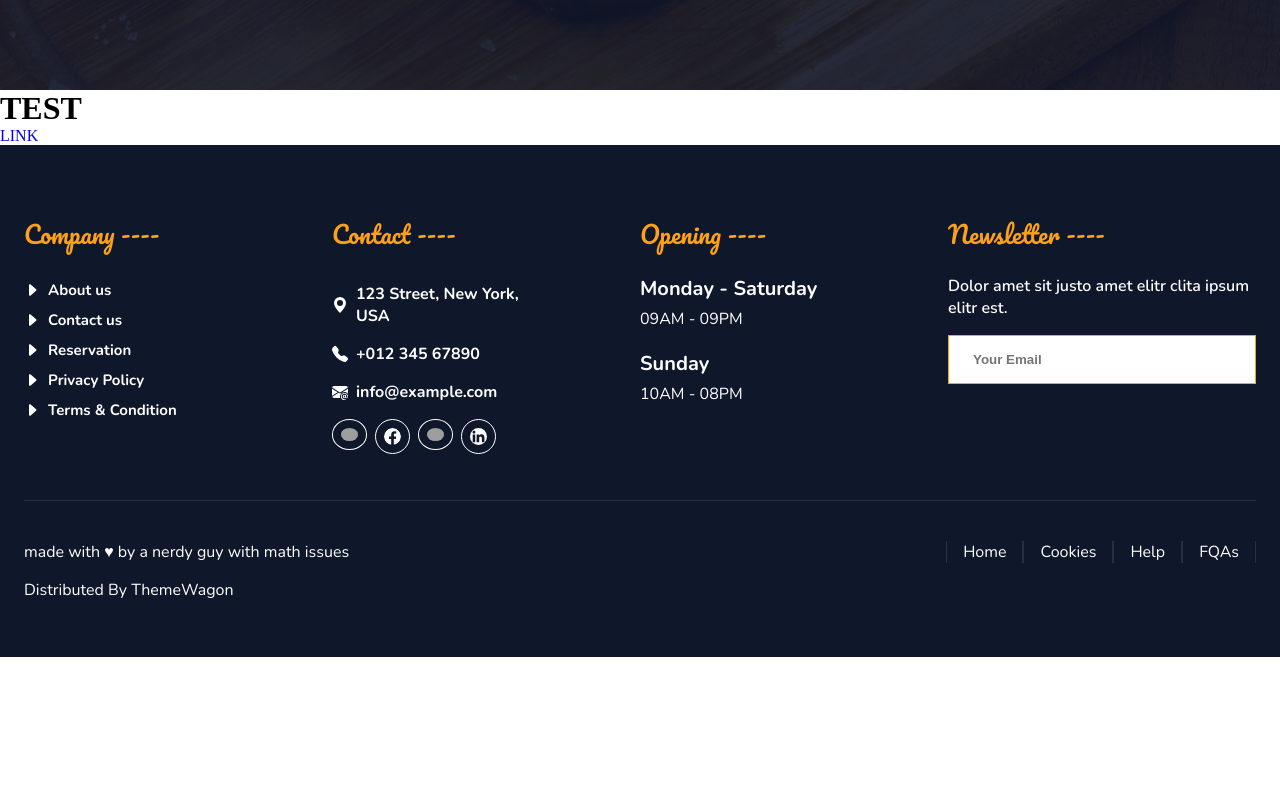
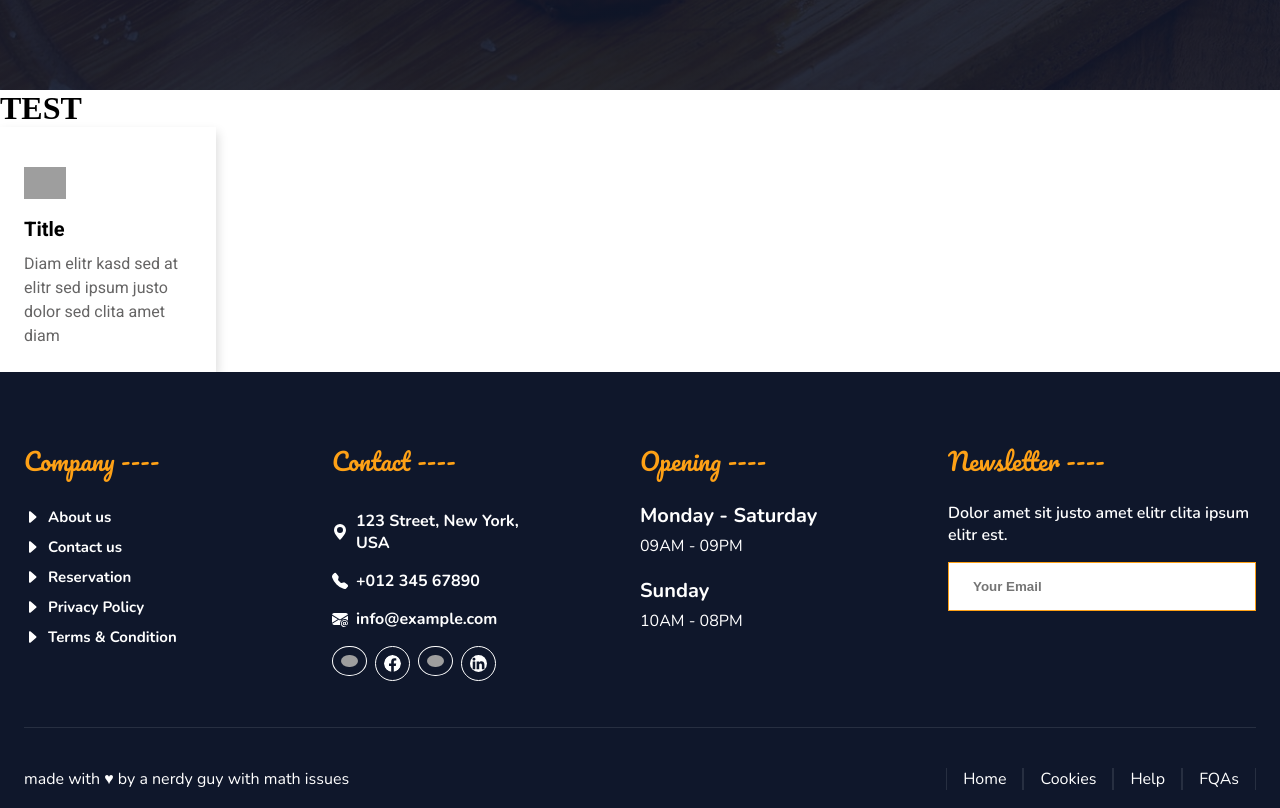
Before and after one commit to marcospinelli7/dojo-exercise-restaurant, a React (Create React App) app: page / in a window 1280 px wide. Shown: the part 660-1468 px from the top of the page. Before the commit the page ends 1317 px from the top, so only its background shows below. Built offline with nearby package versions, Linux system fonts and the light colour scheme; grey boxes are pictures that could not be loaded; the HTML template or start-up script is replaced by a standard one.

Commit message:
Create Service card component + Stylesheet

```diff
--- /dev/null
+++ b/src/components/ServiceCard/ServiceCard.css
@@ -0,0 +1,22 @@
+.service-card-container {
+    display: flex;
+    flex-direction: column;
+    background-color: #fff;
+    box-shadow: 2px 5px 10px #ddd;
+    padding: 40px 24px 24px 24px;
+    max-width: 216px;
+    max-height: 264px;
+    font-family: var(--heebo-font);
+}
+.service-card-container img{
+    width: 42px;
+    margin-bottom: 8px;
+}
+.service-card-container .title{
+    margin: 8px 0;
+    font-size: 20px;
+    font-weight: 700;
+}
+.service-card-container .description{
+    color: #666565;
+}
--- /dev/null
+++ b/src/components/ServiceCard/ServiceCard.jsx
@@ -0,0 +1,16 @@
+import React from 'react'
+import './ServiceCard.css'
+
+const ServiceCard = ({ icon, title, description}) => {
+  return (
+    <div className='service-card-container'>
+        <img src={`./assets/icons/${icon}`} alt="service-icon" />
+        <p className='title'>{title}</p>
+        <p className='description'>
+        {description}
+        </p>
+    </div>
+  )
+}
+
+export default ServiceCard
--- a/src/components/index.js
+++ b/src/components/index.js
@@ -6,11 +6,14 @@ import Footer from "./Footer/Footer";
 import Hero from "./Hero/Hero";
 import HeroSection from "./HeroSection/HeroSection";
 
+import ServiceCard from "./ServiceCard/ServiceCard";
+
 
 export {
     PageLayout,
     Navbar,
     Footer,
     Hero,
-    HeroSection
+    HeroSection,
+    ServiceCard
 }
--- a/src/pages/Homepage/Homepage.jsx
+++ b/src/pages/Homepage/Homepage.jsx
@@ -1,14 +1,18 @@
 import React from 'react';
 import { Link } from 'react-router-dom';
 //components
-import { Hero } from '../../components';
+import { Hero, ServiceCard } from '../../components';
 
 const Homepage = () => {
   return (
     <>
       <Hero />
       <h1>TEST</h1>
-      <Link to="/about">LINK</Link>
+      <ServiceCard
+        icon="/logo.svg"
+        title="Title"
+        description="Diam elitr kasd sed at elitr sed ipsum justo dolor sed clita amet diam"
+      />
     </>
   )
 }
```
